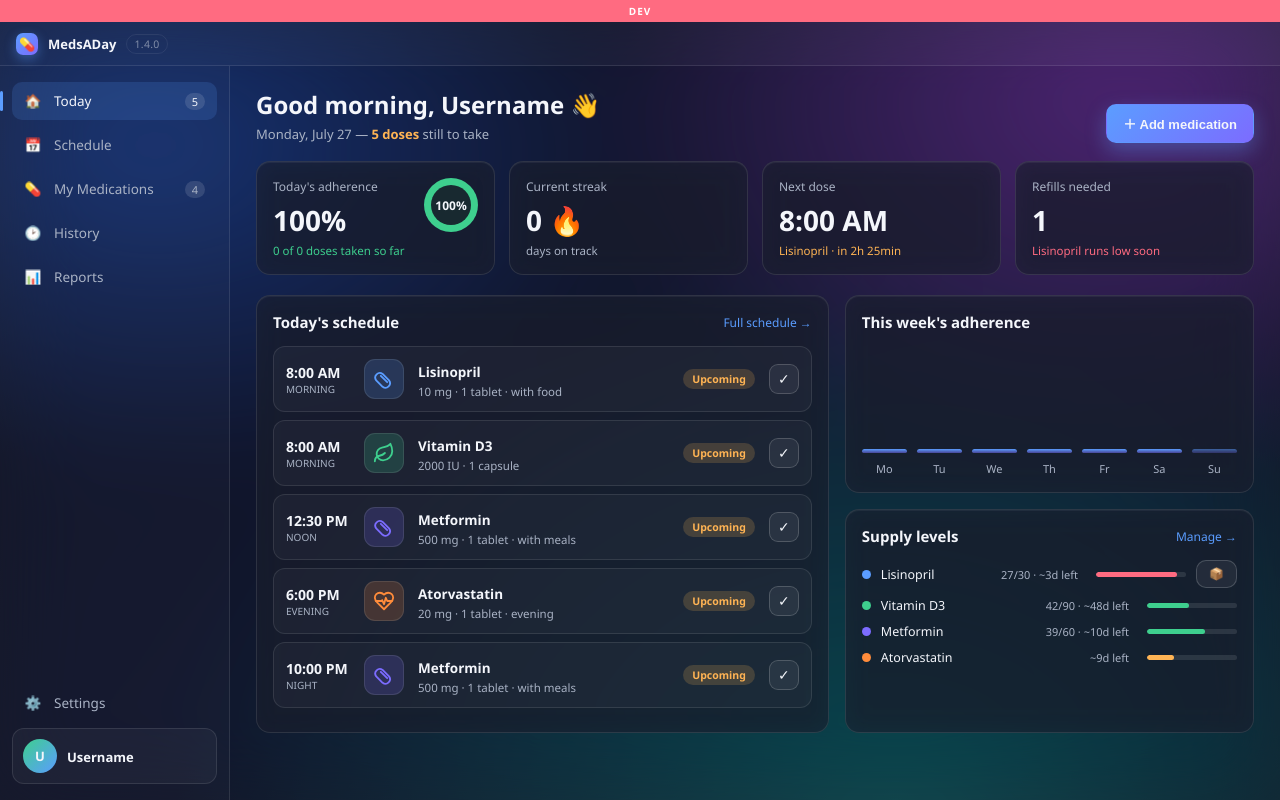
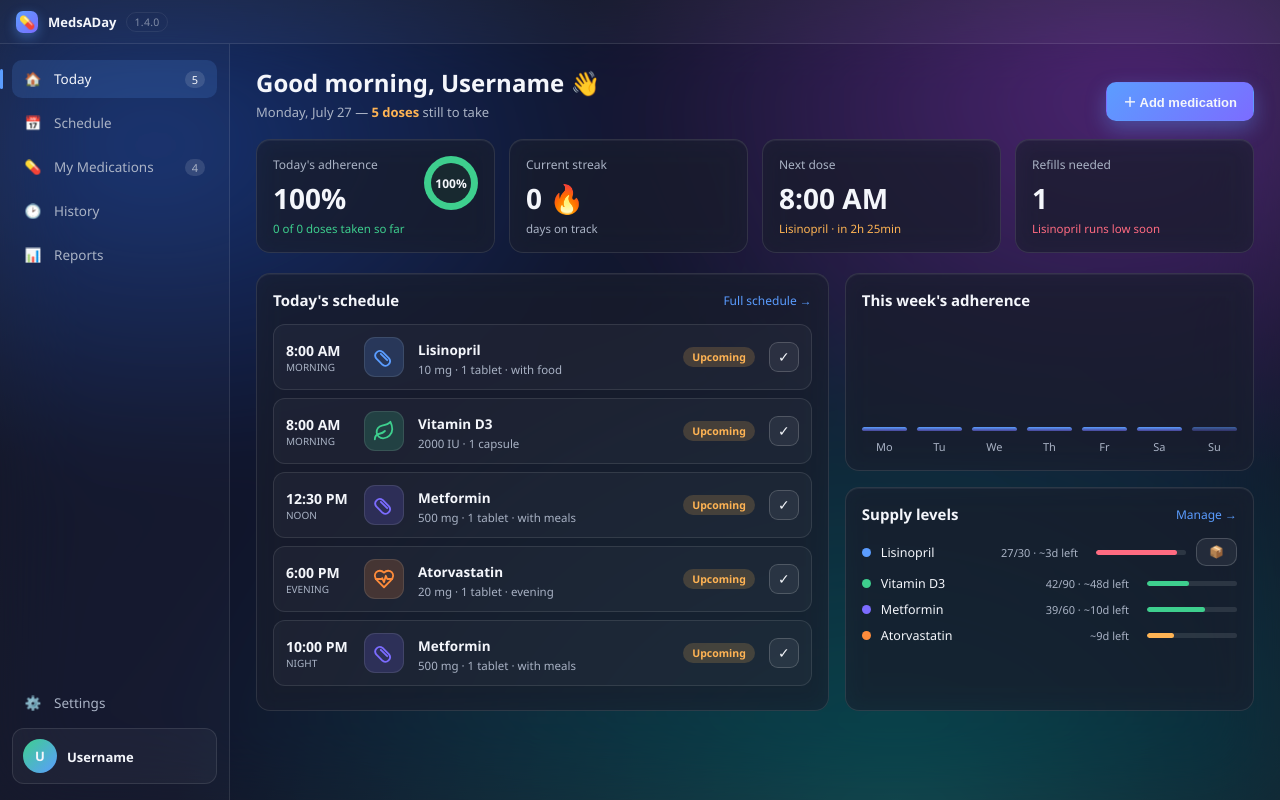
Before and after one commit to Abyssi-Aedificator/MedsADay, a plain HTML site: page index.html in a window 1280 px wide. Drawn offline with Linux system fonts and the light colour scheme.

Commit message:
Remove all dev banner code

```diff
--- a/index.html
+++ b/index.html
@@ -56,7 +56,7 @@
       radial-gradient(1200px 900px at 70% 100%, #1f6b6b 0%, transparent 60%),
       linear-gradient(135deg,#0c1020,#161a2e 60%,#0c1020);
     background-attachment:fixed;}
-  .window{width:100vw;height:100vh;display:grid;grid-template-rows:auto auto 1fr;
+  .window{width:100vw;height:100vh;display:grid;grid-template-rows:auto 1fr;
     background:rgba(18,22,36,.45);backdrop-filter:blur(40px) saturate(150%);
     -webkit-backdrop-filter:blur(40px) saturate(150%);overflow:hidden;}
   .titlebar{height:44px;display:flex;align-items:center;gap:10px;padding:0 8px 0 16px;
@@ -76,7 +76,7 @@
     border:1px solid var(--stroke);border-radius:10px;color:var(--text-dim);font-size:13px}
   .search input{background:transparent;border:0;outline:0;color:var(--text);width:100%;font-size:13px}
   .version{font-size:10.5px;font-weight:500;color:var(--text-dim);opacity:.7;letter-spacing:.3px;padding:2px 7px;border:1px solid var(--stroke);border-radius:20px}
-  .dev-badge{font-size:10px;font-weight:700;padding:4px 0;background:var(--danger);color:#fff;letter-spacing:1px;text-align:center;text-transform:uppercase;width:100%}
+
   .nav{display:flex;align-items:center;gap:12px;padding:10px 12px;border-radius:10px;color:var(--text-dim);
     cursor:pointer;font-size:13.5px;font-weight:500;position:relative;user-select:none}
   .nav:hover{background:rgba(255,255,255,.06);color:var(--text)}
@@ -295,7 +295,6 @@
 </head>
 <body>
 <div class="window">
-  <div class="dev-badge">DEV</div>
   <div class="titlebar">
     <div class="brand"><span class="pill-logo">💊</span> MedsADay <span class="version">1.4.0</span></div>
     <div class="spacer"></div>
```
Also changed, not shown: changelog.txt.
